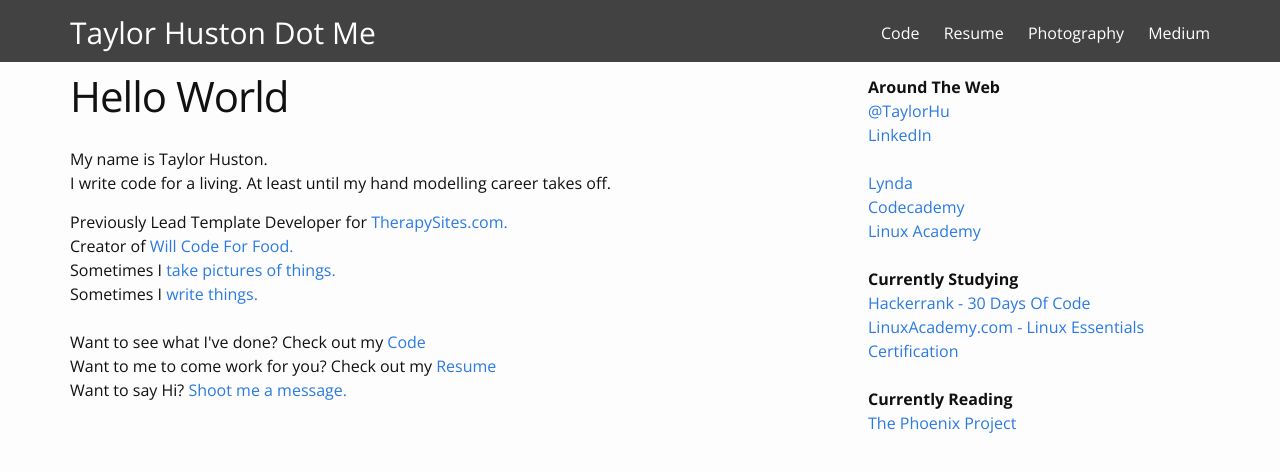
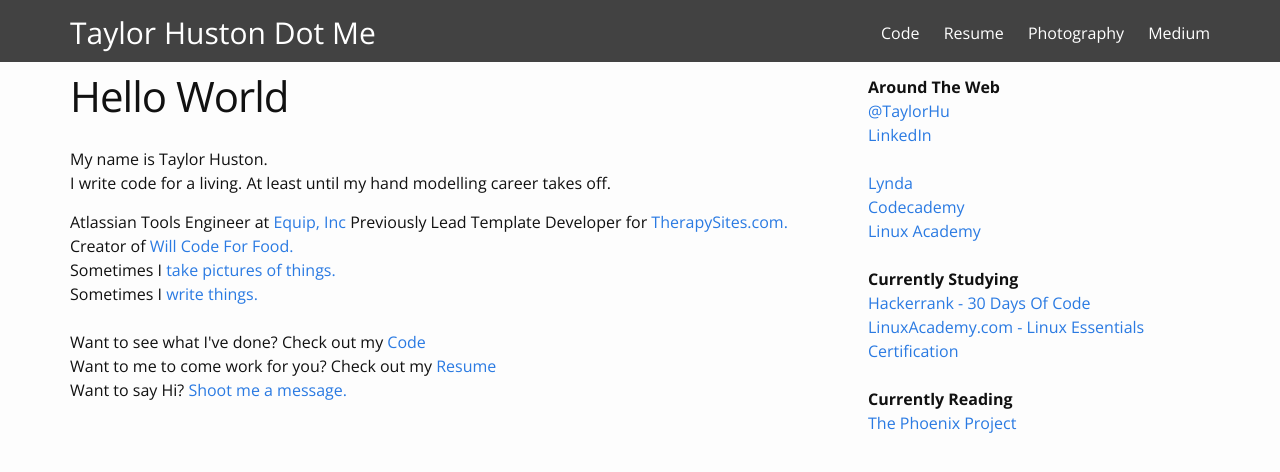
Before and after one commit to TaylorHuston/taylorhuston.github.io, a Jekyll site: the page built from index.html, in a window 1280 px wide, cut to the strip 0-506 px from the top of the page. Shown: the top 472 px of the strip. Built offline with Jekyll 4.4.1, drawn with Linux system fonts in a browser that asks for light colours; some web fonts are replaced.

Commit message:
Add new job description

```diff
--- a/index.html
+++ b/index.html
@@ -6,6 +6,7 @@
   <p>My name is Taylor Huston.
     <br />I write code for a living. At least until my hand modelling career takes off.</p>
 
+  Atlassian Tools Engineer at <a href="http://discoverequip.com/" target="_blank">Equip, Inc</a>
   Previously Lead Template Developer for <a href="http://www.therapysites.com" target="_blank">TherapySites.com.</a>
   <br /> Creator of <a href="http://www.willcodeforfood.io" target="_blank">Will Code For Food.</a>
   <br /> Sometimes I <a href="http://www.taylorhustonphotography.com/" target="_blank">take pictures of things.</a>
```
